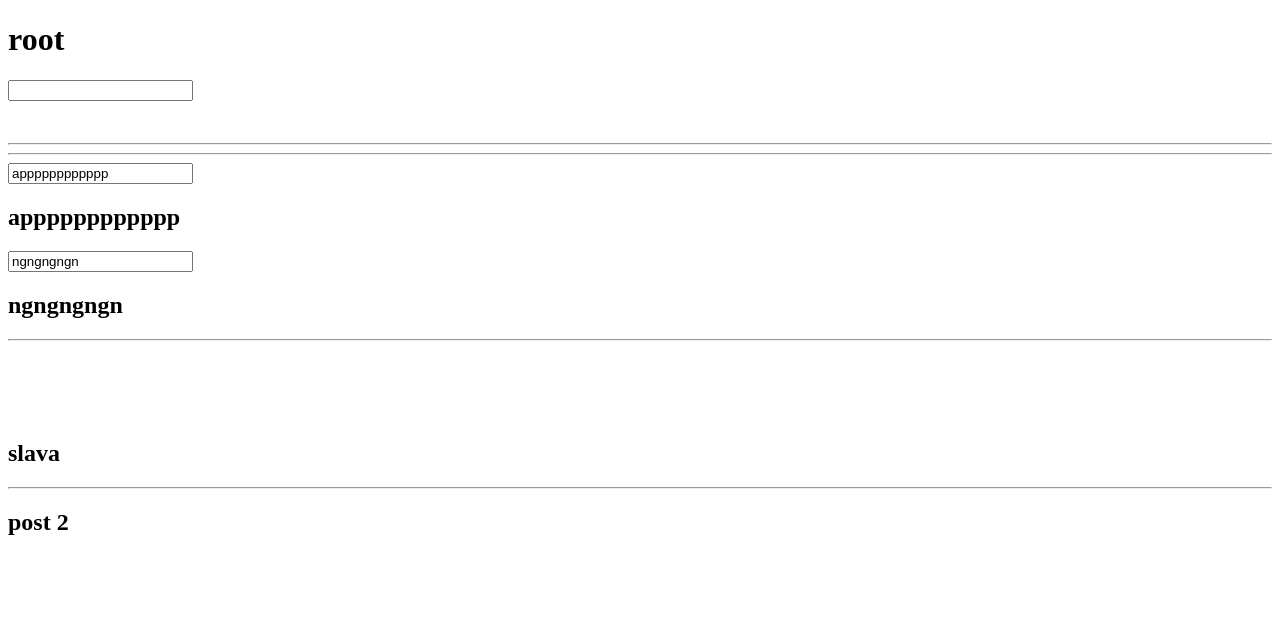
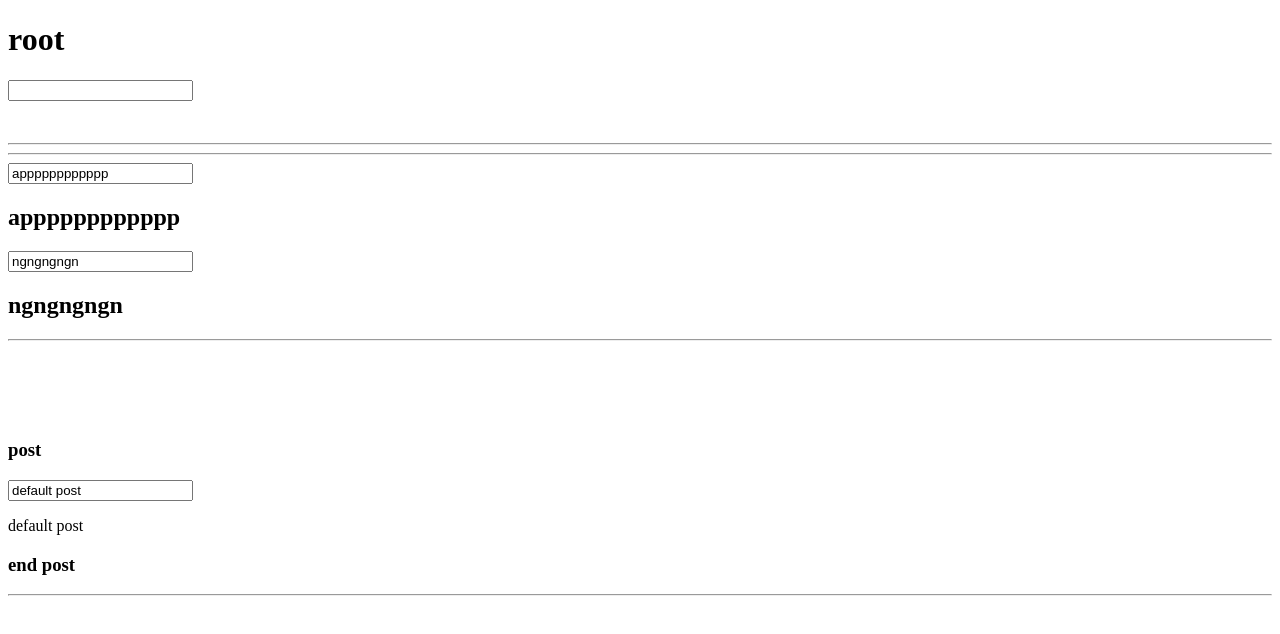
Before and after one commit to ZibaloVL/ang1, an Angular app: page / in a window 1280 px wide. Shown: the top 634 px of the page. Built offline with nearby package versions, Linux system fonts and the light colour scheme.

Commit message:
binding end

```diff
--- a/src/app/app.component.html
+++ b/src/app/app.component.html
@@ -16,4 +16,3 @@
 <br>
 <app-post></app-post>
 <hr>
-<app-post2></app-post2>
--- a/src/app/app.component.ts
+++ b/src/app/app.component.ts
@@ -7,7 +7,7 @@ import { Component } from '@angular/core';
 })
 export class AppComponent {
   title = 'apppppppppppp';
-  titleNg ='ngngngngn'
+  titleNg = 'ngngngngn';
   inputValue = '';
 
   onInput(event?) {
--- a/src/app/app.module.ts
+++ b/src/app/app.module.ts
@@ -4,13 +4,13 @@ import {FormsModule} from '@angular/forms';
 
 import { AppComponent } from './app.component';
 import { PostComponent } from './post/post.component';
-import { Post2Component } from './post2/post2.component';
+// import { Post2Component } from './post2/post2.component';
 
 @NgModule({
   declarations: [
     AppComponent,
     PostComponent,
-    Post2Component
+   // Post2Component
   ],
   imports: [
     BrowserModule,
--- a/src/app/post/post.component.html
+++ b/src/app/post/post.component.html
@@ -1 +1,4 @@
-<h2>slava</h2>
+<h3>post </h3>
+<input type="text" [(ngModel)] = "postTitle">
+<p>{{postTitle}}</p>
+<h3>end post</h3>
--- a/src/app/post/post.component.ts
+++ b/src/app/post/post.component.ts
@@ -6,4 +6,6 @@ import { Component } from '@angular/core';
   styleUrls: ['./post.component.scss']
 })
 
-export class PostComponent {}
+export class PostComponent {
+   postTitle: String = 'default post';
+}
```
